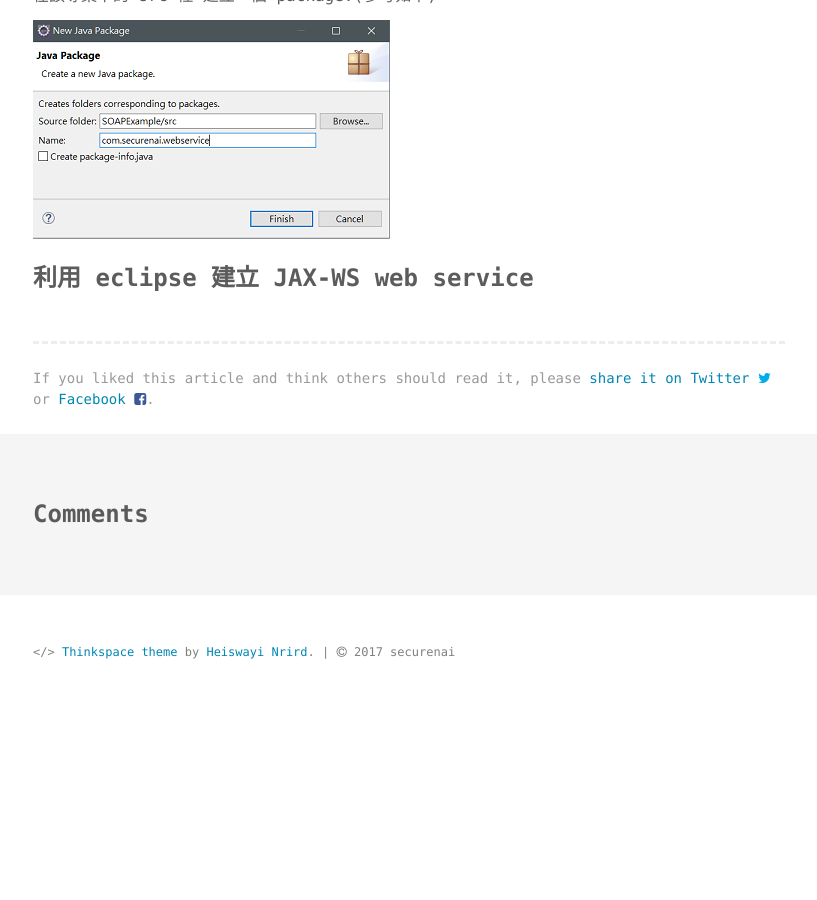
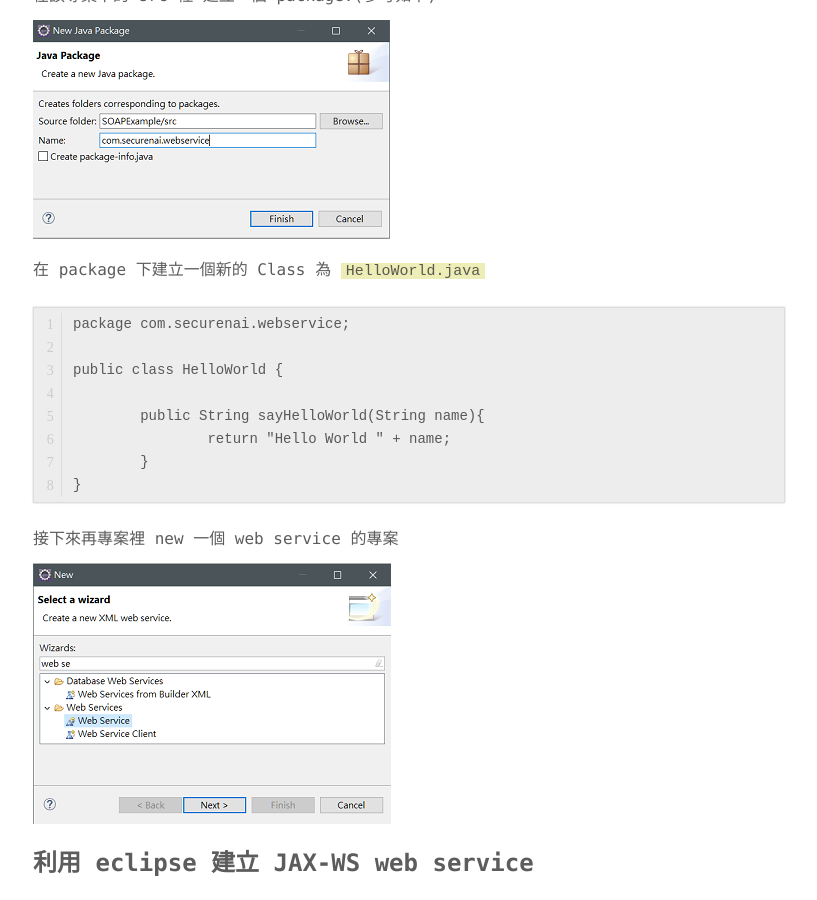
Before and after one commit to securenai/securenai.github.io, a Jekyll site: the page built from _posts/2017-08-15-Java-Web-Service.md, in a window 1280 px wide and 900 px high, scrolled down 1776 px. Shown: the whole window, without its empty margins (231-1048 px from the left). Built offline with Jekyll 4.4.1, drawn with Linux system fonts in a browser that asks for light colours; comment, search, counter and statistics services are not loaded; before the commit the page ends 2485 px from its top, so only the background shows below that.

Commit message:
Update 2017-08-15-Java-Web-Service.md

````diff
--- a/_posts/2017-08-15-Java-Web-Service.md
+++ b/_posts/2017-08-15-Java-Web-Service.md
@@ -48,4 +48,20 @@ Client 需要以上資訊方能使用 web service，因此只要 web service 提
 
 ![ws_soapws_02.png](/assets/images/post_images/ws/ws_soapws_02.png)
 
+在 package 下建立一個新的 Class 為 `HelloWorld.java`
+
+```
+package com.securenai.webservice;
+
+public class HelloWorld {
+
+	public String sayHelloWorld(String name){
+		return "Hello World " + name;
+	}
+}
+```
+接下來再專案裡 new 一個 web service 的專案
+
+![ws_soapws_03.png](/assets/images/post_images/ws/ws_soapws_03.png)
+
 ### 利用 eclipse 建立 JAX-WS web service
````
